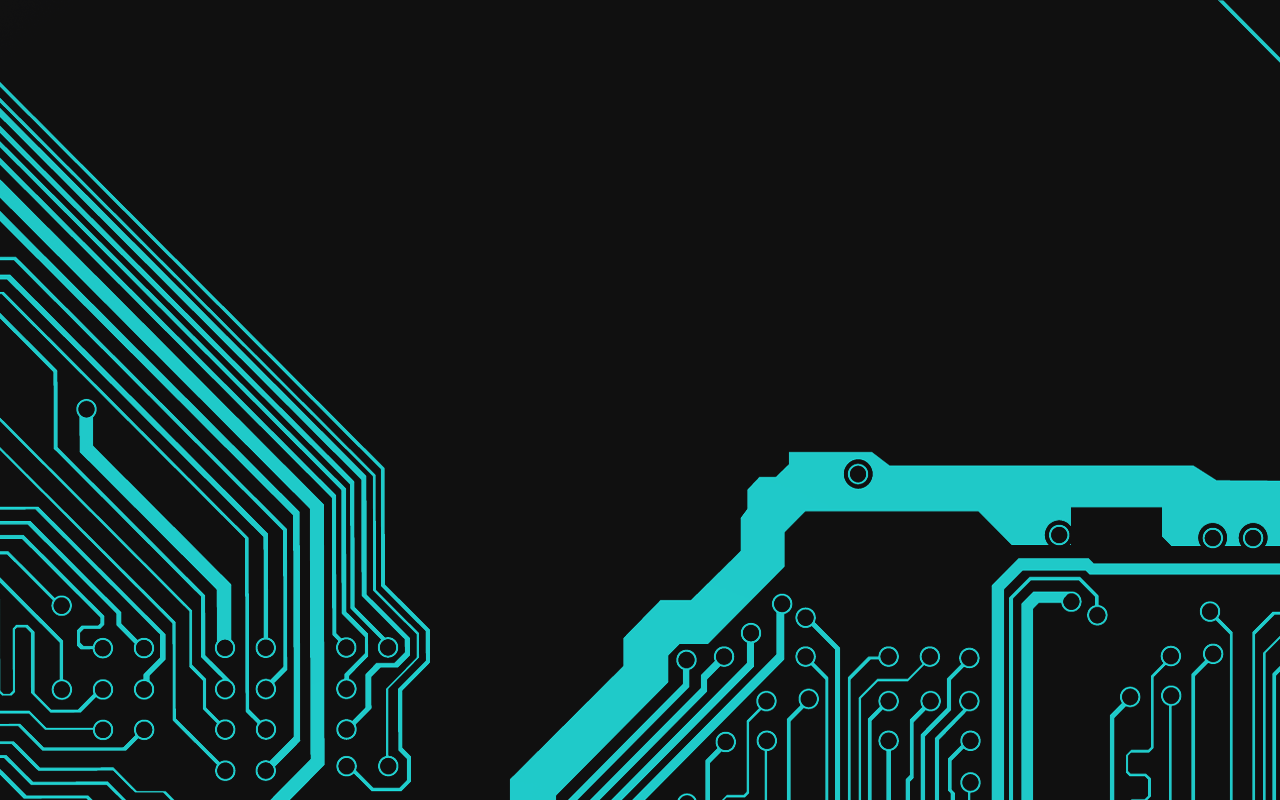
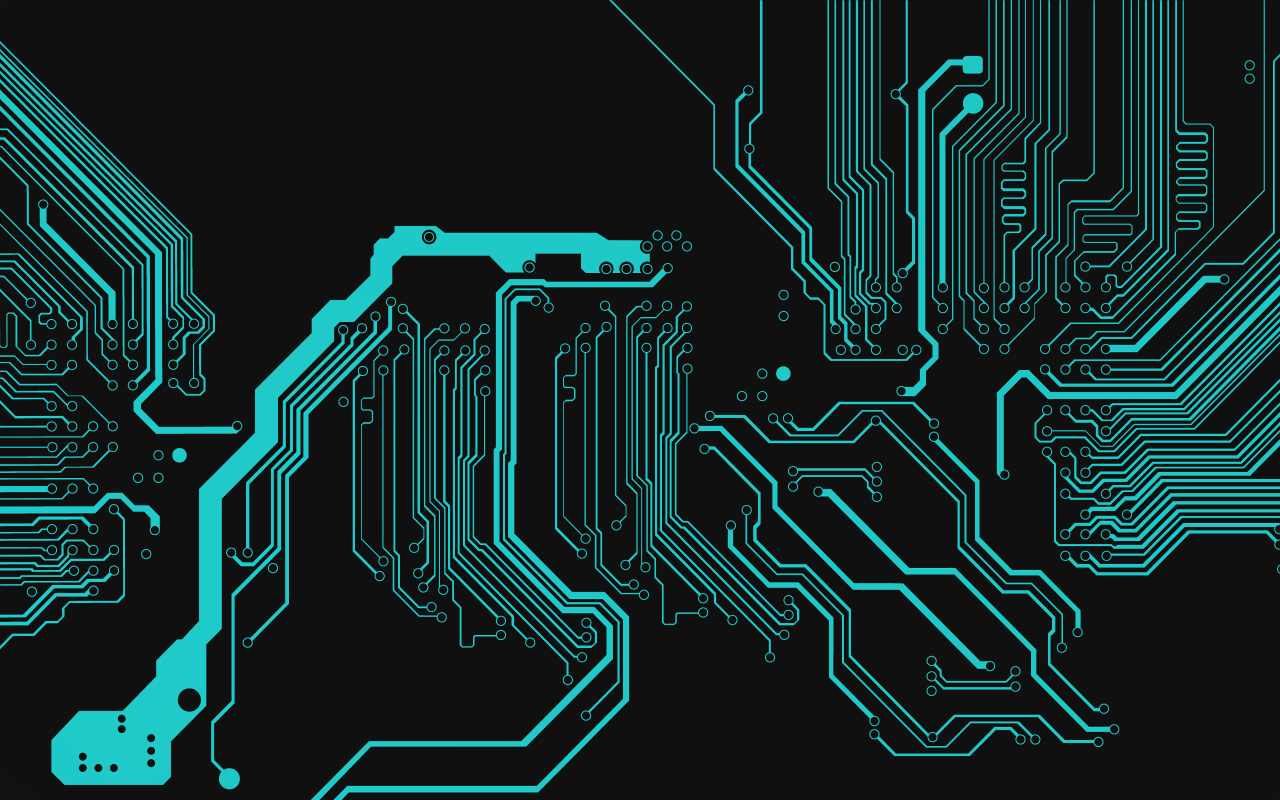
Before and after one commit to jodz959/jodz959.github.io, a plain HTML site: page index.html in a window 1280 px wide. Drawn offline with Linux system fonts and the light colour scheme.

Commit message:
Fix size

```diff
--- a/index.html
+++ b/index.html
@@ -1,6 +1,6 @@
 
 <!DOXTYPE html>
 
-<body background="circuit.gif">
+<body style="background-size:100%" background="circuit.gif">
 
 </body>
```
